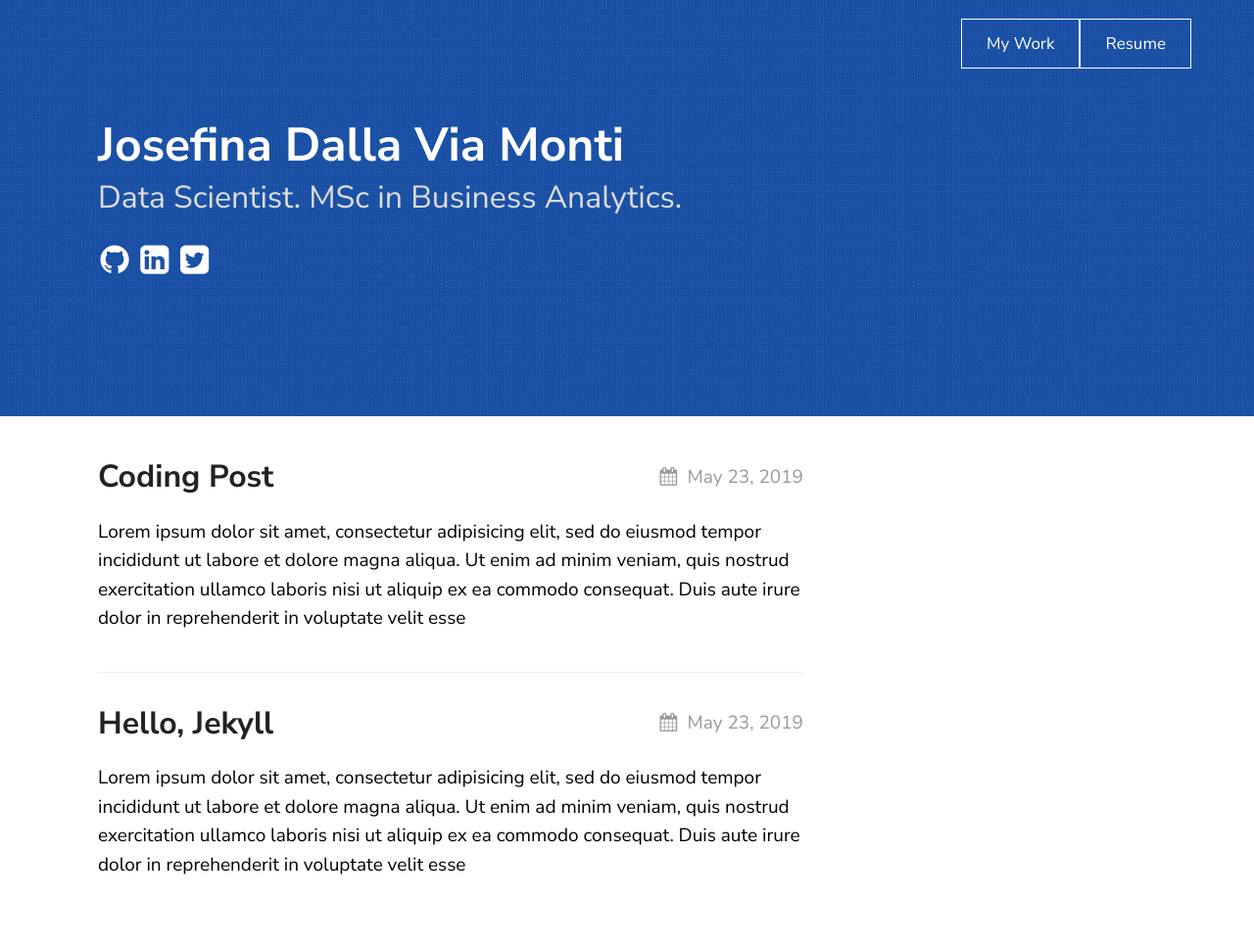
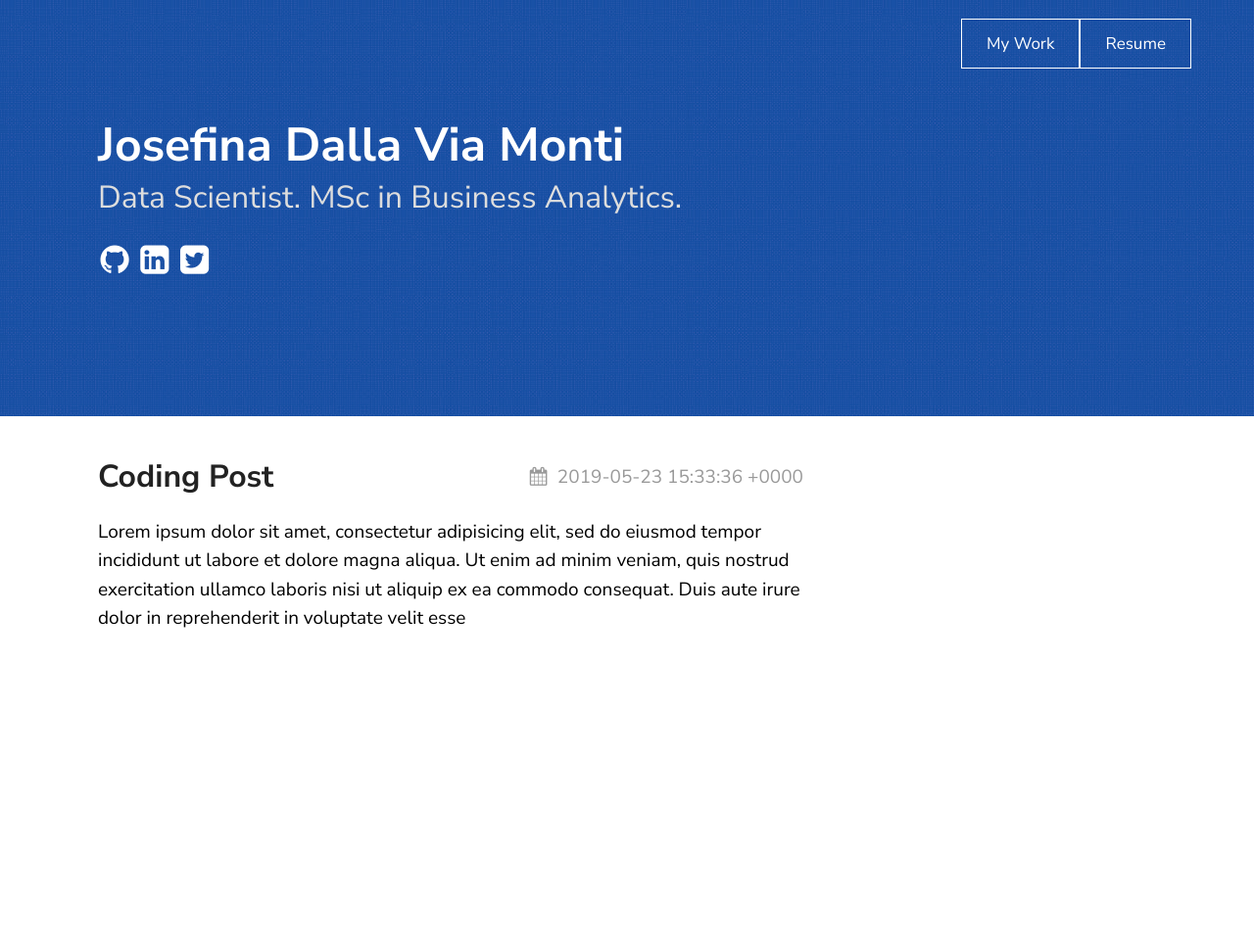
Before and after one commit to josedallavia/josedallavia.github.io, a Jekyll site: the page built from index.md, in a window 1280 px wide. Shown: the whole page at 98% size. Built offline with Jekyll 4.4.1, drawn with Linux system fonts in a browser that asks for light colours; after the commit the page ends 900 px from its top, so only the background shows below that.

```diff
--- a/_layouts/home.html
+++ b/_layouts/home.html
@@ -5,7 +5,6 @@ layout: page
 <ul class="posts">
 	{%- for post in site.posts -%}
 	<li>
-		{%- assign date_format = site.minima.date_format | default: "%b %-d, %Y" -%}
 		<div class="post-meta">
 			<a class="post-link" href="{{ post.url | relative_url }}">
 				<h2 class="post-title">{{ post.title | escape }}</h2>
--- a/_posts/2019-05-23-welcome-to-jekyll.markdown
+++ b/_posts/presentation.markdown
@@ -1,9 +1,8 @@
 ---
 layout: post
-title:  "Hello, Jekyll"
-date:   2019-05-23 21:03:36 +0530
+title:  "Presentation"
 ---
-Lorem ipsum dolor sit amet, consectetur adipisicing elit, sed do eiusmod tempor incididunt ut labore et dolore magna aliqua. Ut enim ad minim veniam, quis nostrud exercitation ullamco laboris nisi ut aliquip ex ea commodo consequat. Duis aute irure dolor in reprehenderit in voluptate velit esse
+This is my site's intro.
 
 ![texture theme preview](https://images.unsplash.com/photo-1500322969630-a26ab6eb64cc?ixlib=rb-1.2.1&ixid=eyJhcHBfaWQiOjEyMDd9&w=1000&q=80)
 
```
